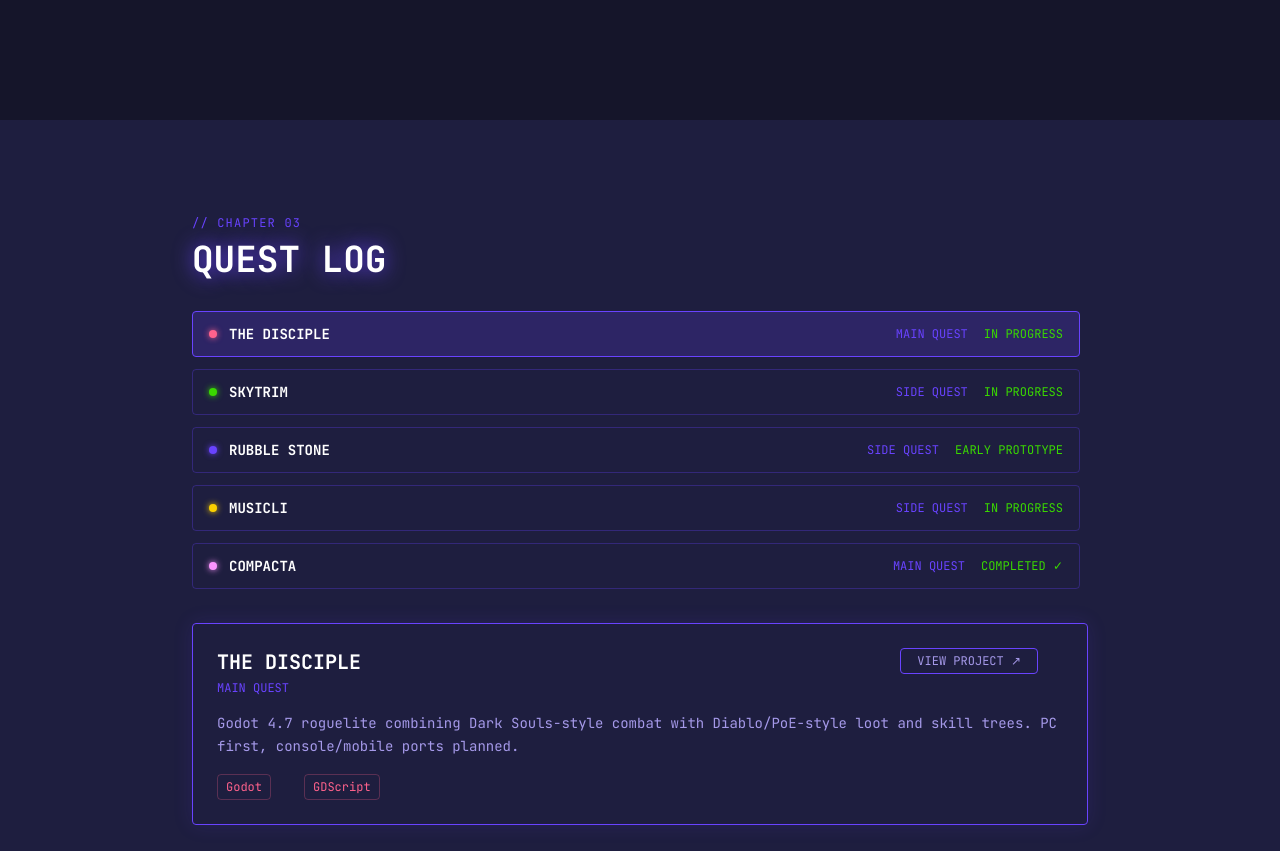
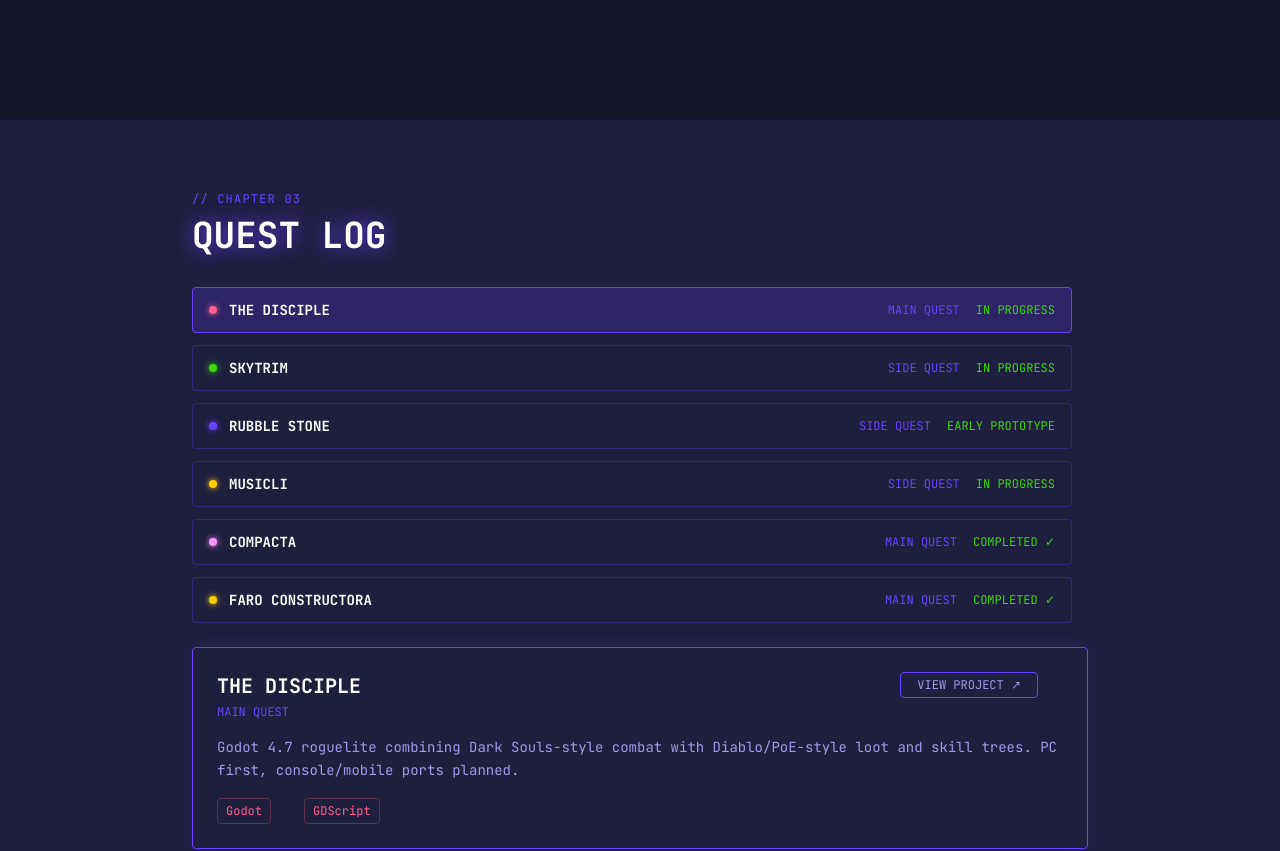
Before and after one commit to NikuzoKO/portfolio, a React (Vite) app: page / in a window 1280 px wide. Shown: the part 2280-3131 px from the top of the page. Built offline with nearby package versions, Linux system fonts and the light colour scheme; no server answers.

Commit message:
Quest log: taller list with always-visible scrollbar

```diff
--- a/src/index.css
+++ b/src/index.css
@@ -60,3 +60,23 @@ section {
     min-height: 100vh;
     scroll-snap-align: start;
 }
+
+.quest-scroll {
+    scrollbar-gutter: stable;
+}
+
+.quest-scroll::-webkit-scrollbar {
+    width: 8px;
+}
+
+.quest-scroll::-webkit-scrollbar-track {
+    background: #15152a;
+    border-radius: 4px;
+}
+
+@supports not selector(::-webkit-scrollbar) {
+    .quest-scroll {
+        scrollbar-width: thin;
+        scrollbar-color: #6943ff #15152a;
+    }
+}
--- a/src/scenes/Projects.tsx
+++ b/src/scenes/Projects.tsx
@@ -117,7 +117,7 @@ export default function Projects({ lang }: { lang: Lang }) {
     const [selected, setSelected] = useState(0);
 
     return (
-        <section className="relative flex flex-col items-center justify-center min-h-screen bg-purple-dark px-6 py-12 sm:py-20">
+        <section className="relative flex flex-col items-center justify-center min-h-screen bg-purple-dark px-6 py-12 sm:py-14">
             <div className="relative z-10 max-w-4xl w-full">
                 <motion.p
                     initial={{ opacity: 0 }}
@@ -137,7 +137,7 @@ export default function Projects({ lang }: { lang: Lang }) {
                 </motion.h2>
 
                 {/* Quest list */}
-                <div className="space-y-3 mb-6 max-h-[30vh] sm:max-h-[36vh] overflow-y-auto overscroll-contain pr-2">
+                <div className="space-y-3 mb-6 max-h-[34vh] sm:max-h-[42vh] overflow-y-scroll quest-scroll overscroll-contain pr-2">
                     {projects.map((project, i) => (
                         <motion.button
                             key={i}
```
